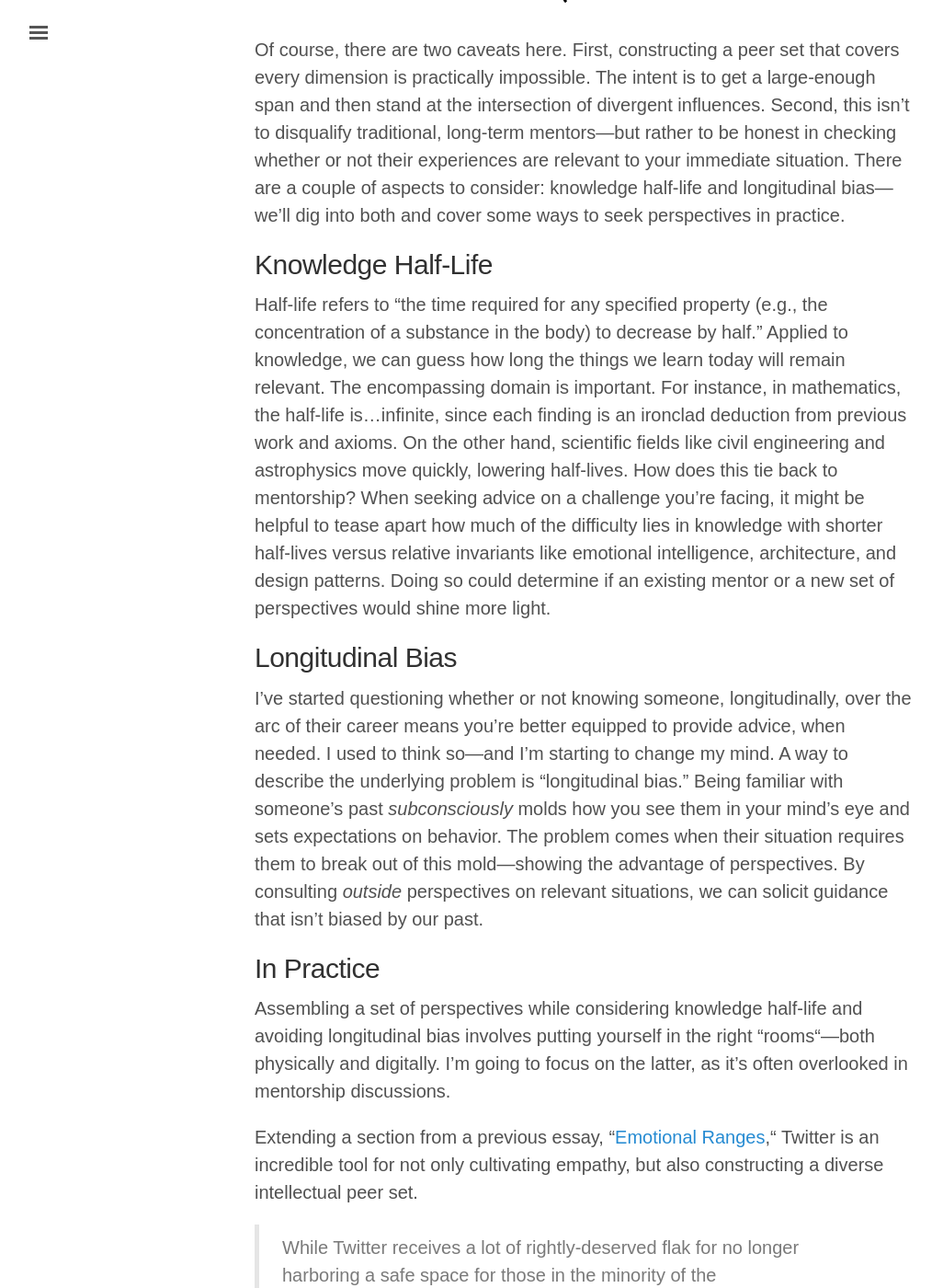
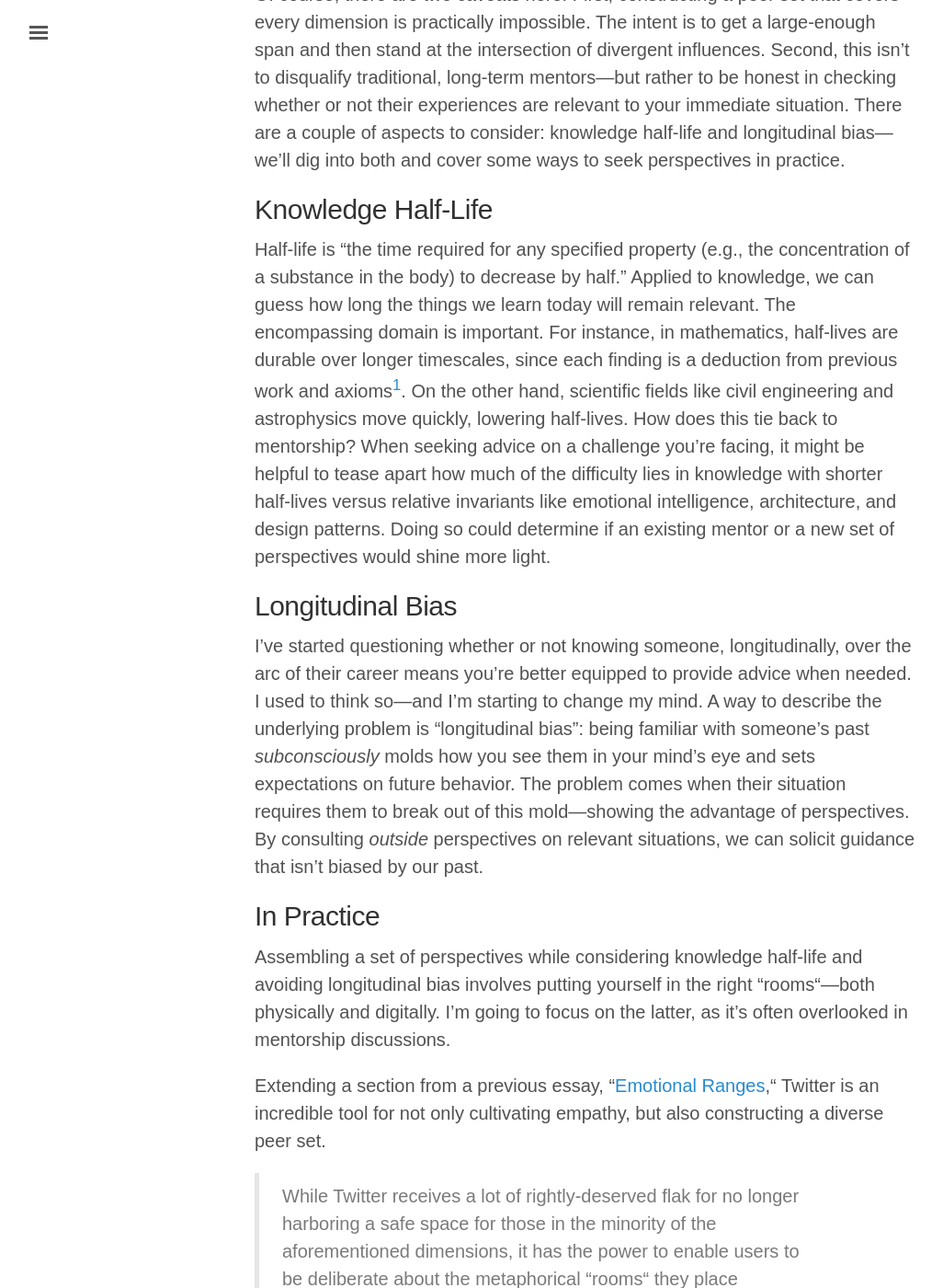
Before and after one commit to rvsrvs/jasdev.github.io, a Jekyll site: the page built from _posts/2018-5-1-seek-perspectives.md, in a window 1280 px wide and 1400 px high, scrolled down 1040 px. Shown: the whole window at 92% size, without its empty margins (3-1029 px from the left). Built offline with Jekyll 4.4.1, drawn with Linux system fonts in a browser that asks for light colours; some web fonts are replaced; some of the changed text lies outside the part shown.

Commit message:
Final draft!

```diff
--- a/_posts/2018-4-23-seek-perspectives.md
+++ b/_posts/2018-5-1-seek-perspectives.md
@@ -15,17 +15,17 @@
 
 ## Knowledge Half-Life
 
-Half-life refers to “the time required for any specified property (e.g., the concentration of a substance in the body) to decrease by half.” Applied to knowledge, we can guess how long the things we learn today will remain relevant. The encompassing domain is important. For instance, in mathematics, the half-life is…infinite, since each finding is an ironclad deduction from previous work and axioms. On the other hand, scientific fields like civil engineering and astrophysics move quickly, lowering half-lives. How does this tie back to mentorship? When seeking advice on a challenge you’re facing, it might be helpful to tease apart how much of the difficulty lies in knowledge with shorter half-lives versus relative invariants like emotional intelligence, architecture, and design patterns. Doing so could determine if an existing mentor or a new set of perspectives would shine more light.
+Half-life is “the time required for any specified property (e.g., the concentration of a substance in the body) to decrease by half.” Applied to knowledge, we can guess how long the things we learn today will remain relevant. The encompassing domain is important. For instance, in mathematics, half-lives are durable over longer timescales, since each finding is a deduction from previous work and axioms[^1]. On the other hand, scientific fields like civil engineering and astrophysics move quickly, lowering half-lives. How does this tie back to mentorship? When seeking advice on a challenge you’re facing, it might be helpful to tease apart how much of the difficulty lies in knowledge with shorter half-lives versus relative invariants like emotional intelligence, architecture, and design patterns. Doing so could determine if an existing mentor or a new set of perspectives would shine more light.
 
 ## Longitudinal Bias
 
-I’ve started questioning whether or not knowing someone, longitudinally, over the arc of their career means you’re better equipped to provide advice, when needed. I used to think so—and I’m starting to change my mind. A way to describe the underlying problem is “longitudinal bias.” Being familiar with someone’s past _subconsciously_ molds how you see them in your mind’s eye and sets expectations on behavior. The problem comes when their situation requires them to break out of this mold—showing the advantage of perspectives. By consulting _outside_ perspectives on relevant situations, we can solicit guidance that isn’t biased by our past.
+I’ve started questioning whether or not knowing someone, longitudinally, over the arc of their career means you’re better equipped to provide advice when needed. I used to think so—and I’m starting to change my mind. A way to describe the underlying problem is “longitudinal bias”: being familiar with someone’s past _subconsciously_ molds how you see them in your mind’s eye and sets expectations on future behavior. The problem comes when their situation requires them to break out of this mold—showing the advantage of perspectives. By consulting _outside_ perspectives on relevant situations, we can solicit guidance that isn’t biased by our past.
 
 ## In Practice
 
 Assembling a set of perspectives while considering knowledge half-life and avoiding longitudinal bias involves putting yourself in the right “rooms“—both physically and digitally. I’m going to focus on the latter, as it’s often overlooked in mentorship discussions.
 
-Extending a section from a previous essay, “[Emotional Ranges](/emotional-ranges),“ Twitter is an incredible tool for not only cultivating empathy, but also constructing a diverse intellectual peer set.
+Extending a section from a previous essay, “[Emotional Ranges](/emotional-ranges),“ Twitter is an incredible tool for not only cultivating empathy, but also constructing a diverse peer set.
 
 > While Twitter receives a lot of rightly-deserved flak for no longer harboring a safe space for those in the minority of the aforementioned dimensions, it has the power to enable users to be deliberate about the metaphorical “rooms“ they place themselves in, for better or for worse. On the worse end, the “room“ is filled to the brim with similar walks of life, reinforcing confirmation bias. On the better end, it’s a wonderful educational tool in cultivating empathy.
 
@@ -58,3 +58,5 @@
 ⇒ “[Lists of Women Don’t Change Anything](https://cate.blog/2017/06/29/lists-of-women-dont-change-anything/)”
 
 ⇒ “[Why Twitter Is Dope And How To Use It](https://speakerdeck.com/nikhilkrishnan/why-twitter-is-dope-and-how-to-use-it)”
+
+[^1]: In editing, [John](http://twitter.com/jxxf) pointed out a nuance that knowledge in mathematics is rarely invalidated, but often _superseded_. The distinction is important. Unlike other fields in which prior knowledge is frequently proven incorrect, the structure of mathematics forces correctness through proofs. Yet, the techniques and approaches used can often be made obsolete in the future (e.g.  integrals instead of Riemann sums).
```
Also changed, not shown: other parts of _posts/2018-5-1-seek-perspectives.md (+4 -4 lines).
